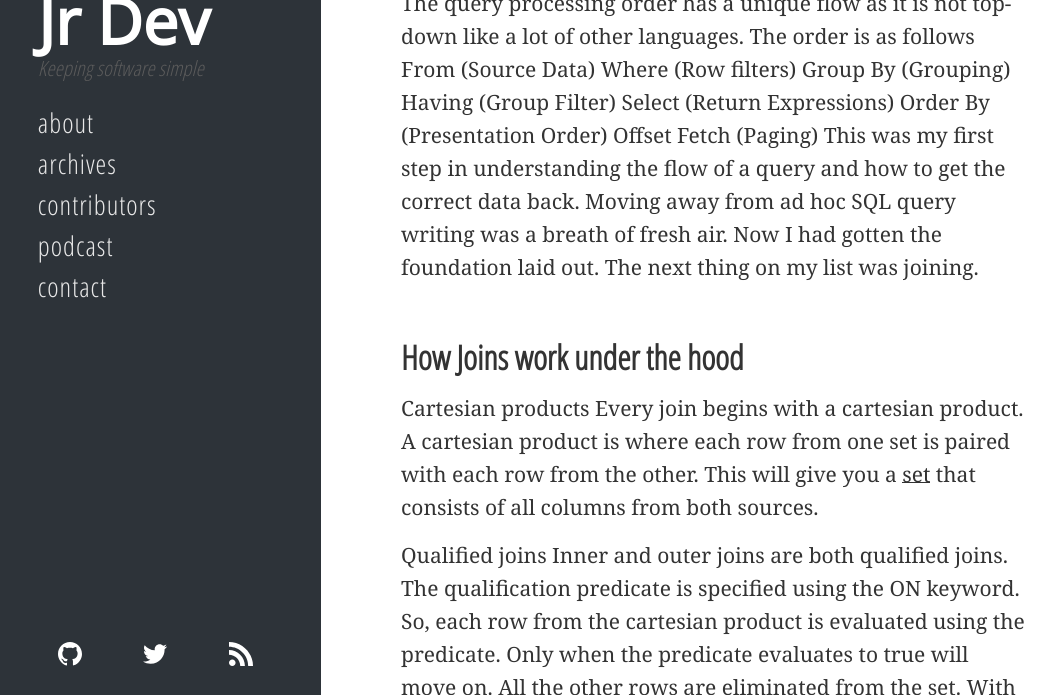
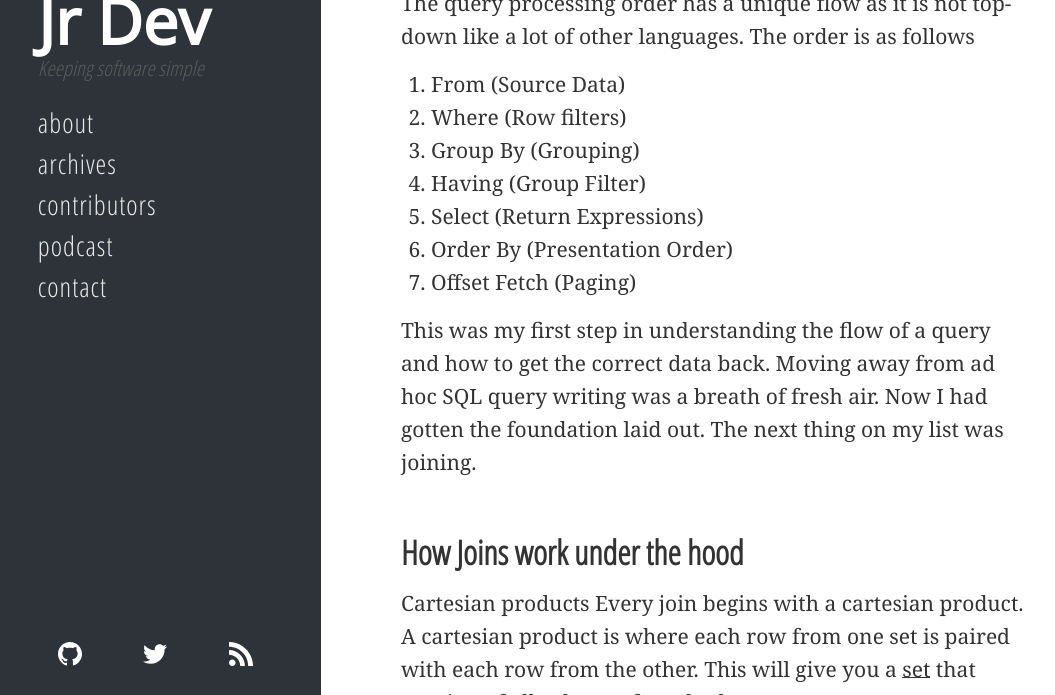
Before and after one commit to ardalis/jrdev.io, a Jekyll site: the page built from _posts/2020-11-18-a-deeper-dive-into-sql.md, in a window 1280 px wide and 900 px high, scrolled down 709 px, cut to the strip 205-900 px from the top of the window. Shown: the whole strip, without its empty margins (5-1060 px from the left). Built offline with Jekyll 4.4.1, drawn with Linux system fonts in a browser that asks for light colours; cached includes are drawn as plain includes; nearby versions of some CDN libraries; some web fonts are replaced; library files that are not in the unit come from our copies; comment, search, counter and statistics services are not loaded; part of the change alters nothing that is shown.

```diff
--- a/_posts/2020-11-18-a-deeper-dive-into-sql.md
+++ b/_posts/2020-11-18-a-deeper-dive-into-sql.md
@@ -13,13 +13,15 @@ I did not go over Relational Algebra or Relational Calculus. That seemed too tec
 
 The SQL query logical processing order
 The query processing order has a unique flow as it is not top-down like a lot of other languages. The order is as follows
-From (Source Data)
-Where (Row filters)
-Group By (Grouping)
-Having (Group Filter)
-Select (Return Expressions)
-Order By (Presentation Order)
-Offset Fetch (Paging)
+
+1. From (Source Data)
+2. Where (Row filters)
+3. Group By (Grouping)
+4. Having (Group Filter)
+5. Select (Return Expressions)
+6. Order By (Presentation Order)
+7. Offset Fetch (Paging)
+
 This was my first step in understanding the flow of a query and how to get the correct data back. Moving away from ad hoc SQL query writing was a breath of fresh air. Now I had gotten the foundation laid out. The next thing on my list was joining.
 
 ## How Joins work under the hood
```
